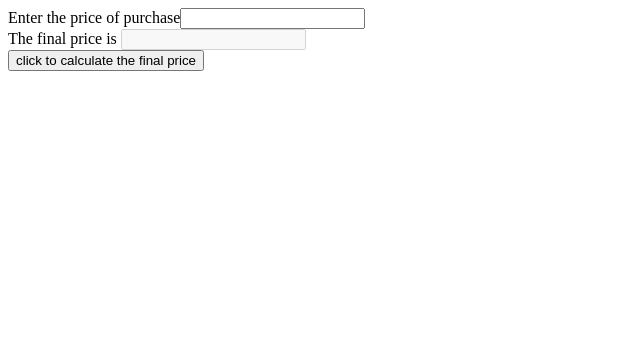
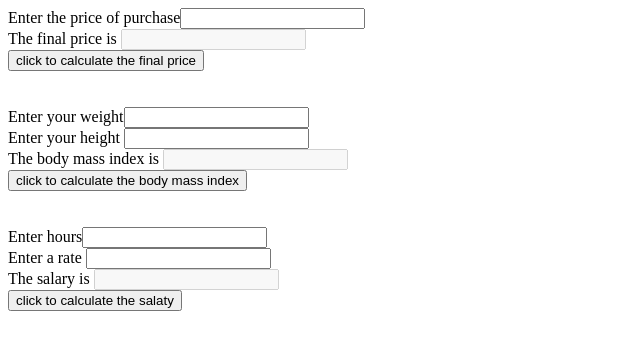
Before and after one commit to CreepyShell/lab3, a plain HTML site: page Practical3_exercise/exercise1.html in a window 1280 px wide. Shown: the whole page, without its empty margins (0-640 px from the left). Drawn offline with Linux system fonts and the light colour scheme.

Commit message:
done 3 exercise

```diff
--- a/Practical3_exercise/exercise1.html
+++ b/Practical3_exercise/exercise1.html
@@ -12,6 +12,20 @@
 			}
 			return price + price * 0.1;
 		}
+
+		function calcBodyMassIndex(weight, height){
+			return weight * weight * 703 / (Math.pow(height, 2));
+		}
+
+		function calcPay(hours, rate){
+			if(hours > 60){
+				alert("No employee may be paid for more than 60 hours ");
+				return -100;
+			}
+			return hours * rate;
+		}
+
+
 	</script>
 	</head>
 
@@ -21,6 +35,30 @@
 		<input type="button" value="click to calculate the final price" onclick="{
 			let start_price = document.getElementById('price').value;
 			document.getElementById('final_price').value = calcPrice(Number(start_price));
+		}"><br><br><br>
+
+
+		<label for="weight">Enter your weight</label><input type="number" min="0" id="weight"><br>
+		<label for="height">Enter your height </label><input id="height"><br>
+		<label for="mass">The body mass index is </label><input disabled="true" id="mass"><br>
+		<input type="button" value="click to calculate the body mass index" onclick="{
+			let weight = document.getElementById('weight').value;
+			let height = document.getElementById('height').value;
+			document.getElementById('mass').value = calcBodyMassIndex(Number(weight), Number(height));
+		}"><br><br><br>
+
+
+		<label for="hours">Enter hours</label><input type="number" min="0" id="hours"><br>
+		<label for="rate">Enter a rate </label><input id="rate"><br>
+		<label for="salary">The salary is </label><input disabled="true" id="salary"><br>
+		<input type="button" value="click to calculate the salaty" onclick="{
+			let hours = document.getElementById('hours').value;
+			let rate = document.getElementById('rate').value;
+			document.getElementById('salary').value = calcPay(Number(hours), Number(rate));
 		}">
+		<br><br><br>
+
+
+
 	</body>
 </html>
```
